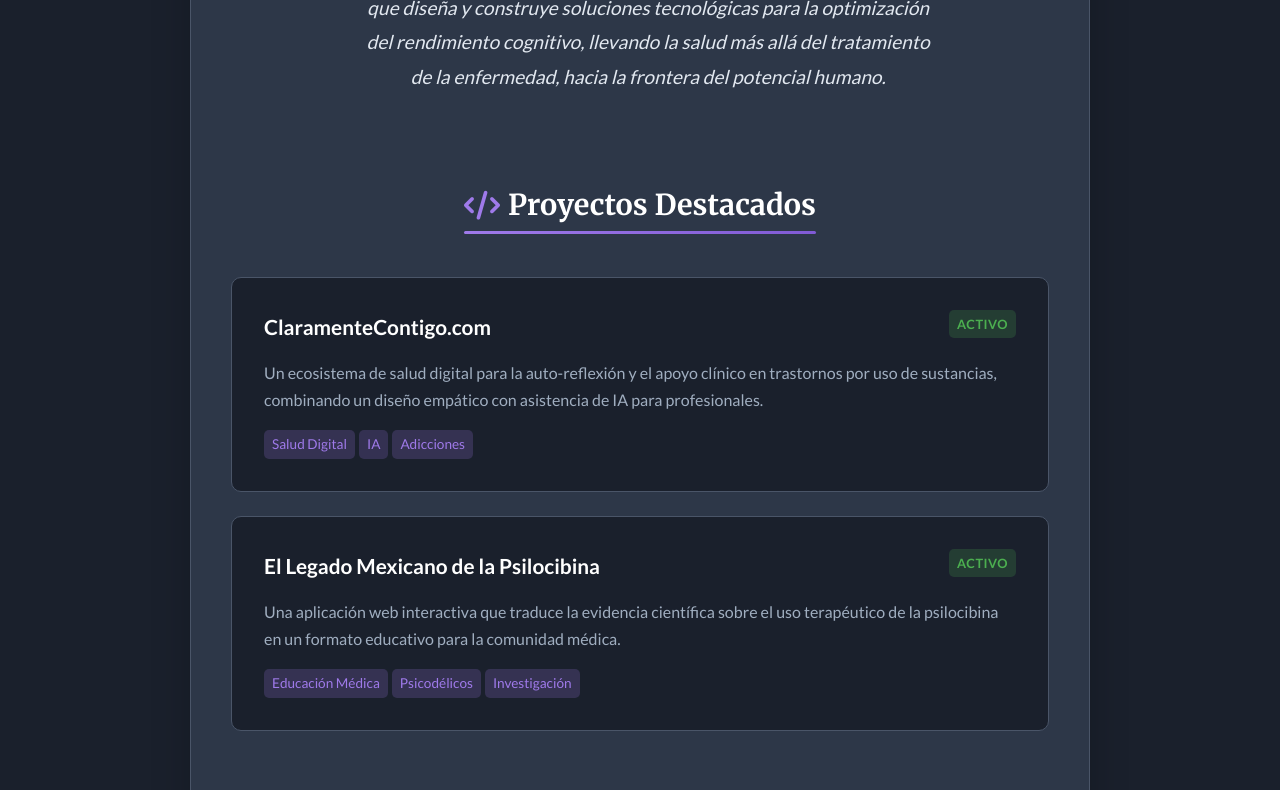
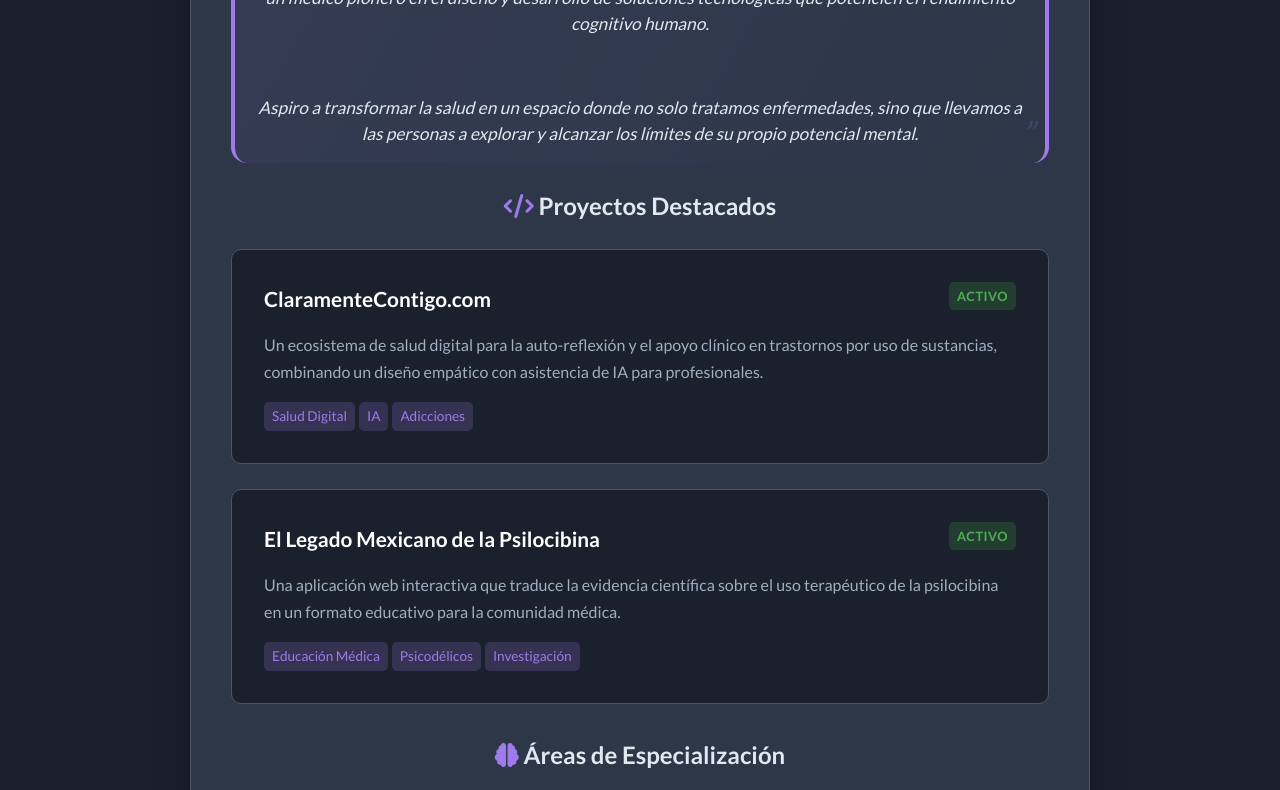
Before and after one commit to Joshie-Frank/joshie-frank-personal-page, a website: page index.html in a window 1280 px wide. Shown: the part 321-1111 px from the top of the page. Drawn offline with Linux system fonts and the light colour scheme.

Commit message:
Mejorar mision

```diff
--- a/css/styles.css
+++ b/css/styles.css
@@ -273,28 +273,66 @@
 }
 
 .mission::before,
-.mission::after {
-    content: '“';
-    font-size: 2.5rem;
+.mission-section {
+    margin-bottom: 1.5rem;
+}
+.mission-quote {
+    width: 100%;
+    font-size: 1.08rem;
+    font-family: 'Lato', Arial, sans-serif;
+    color: var(--text-color);
+    background: linear-gradient(120deg, rgba(159,122,234,0.07) 0%, rgba(45,55,72,0.07) 100%);
+    border-radius: 1rem;
+    padding: 1.1rem 1.3rem 1rem 1.3rem;
+    box-shadow: 0 2px 10px 0 rgba(159,122,234,0.07), 0 1px 4px 0 rgba(0,0,0,0.06);
+    margin: 0 auto 1.5rem auto;
+    max-width: 100%;
+    text-align: center;
+    line-height: 1.5;
+    border-left: 4px solid var(--accent-color);
+    border-right: 4px solid var(--accent-color);
+    position: relative;
+    transition: box-shadow 0.2s;
+}
+.mission-quote:before {
+    content: '\201C';
+    font-size: 2.2rem;
     color: var(--accent-color);
     position: absolute;
+    left: 0.7rem;
     top: 0.2rem;
-    opacity: 0.7;
+    opacity: 0.18;
+}
+.mission-quote:after {
+    content: '\201D';
+    font-size: 2.2rem;
+    color: var(--accent-color);
+    position: absolute;
+    right: 0.7rem;
+    bottom: 0.2rem;
+    opacity: 0.18;
+}
+.mission-quote .highlight-accent {
+    color: var(--accent-color);
+    font-weight: 700;
     font-family: 'Merriweather', serif;
-    line-height: 1;
+    font-size: 1.08em;
 }
-.mission::before {
-    left: 0.2rem;
+.mission-main {
+    display: block;
+    font-size: 1em;
+    font-family: 'Lato', Arial, sans-serif;
+    color: var(--text-color);
+    margin: 0.4em 0 0.1em 0;
+    font-weight: 400;
 }
-.mission::after {
-    content: '”';
-    right: 0.2rem;
+.mission-secondary {
+    display: block;
+    font-size: 1em;
+    color: var(--text-color);
+    font-style: italic;
+    margin-top: 0.3em;
 }
-
-/* Section Headings */
-.section-heading {
-    font-family: var(--font-heading);
-    color: var(--text-primary);
     font-size: 1.8rem;
     margin: var(--spacing-xl) 0 var(--spacing-lg) 0;
     position: relative;
--- a/index.html
+++ b/index.html
@@ -49,9 +49,12 @@
 
             <!-- Mission Statement -->
             <section class="mission-section">
-                <p class="mission">
-                    Mi misión es convertirme en un <span class="highlight-accent">‘Arquitecto de la Mente’</span>: un médico que diseña y construye soluciones tecnológicas para la optimización del rendimiento cognitivo, llevando la salud más allá del tratamiento de la enfermedad, hacia la frontera del potencial humano.
-                </p>
+                <blockquote class="mission mission-quote">
+                    Mi misión es convertirme en un <span class="highlight-accent">‘Arquitecto de la Mente’</span>:<br>
+                    <span class="mission-main">un médico pionero en el diseño y desarrollo de soluciones tecnológicas que potencien el rendimiento cognitivo humano.</span>
+                    <br><br>
+                    <span class="mission-secondary">Aspiro a transformar la salud en un espacio donde no solo tratamos enfermedades, sino que llevamos a las personas a explorar y alcanzar los límites de su propio potencial mental.</span>
+                </blockquote>
             </section>
 
             <!-- Projects Section -->
@@ -124,12 +127,7 @@
             </section>
 
             <!-- Current Status -->
-            <section class="status-section">
-                <div class="status">
-                    <i class="fas fa-info-circle"></i>
-                    <p><strong>Estado Actual:</strong> Médico General, Desarrollador de Software.</p>
-                </div>
-            </section>
+            <!-- Current Status eliminado por solicitud del usuario -->
 
             <!-- Contact Section -->
             <section class="contact-section">
```
